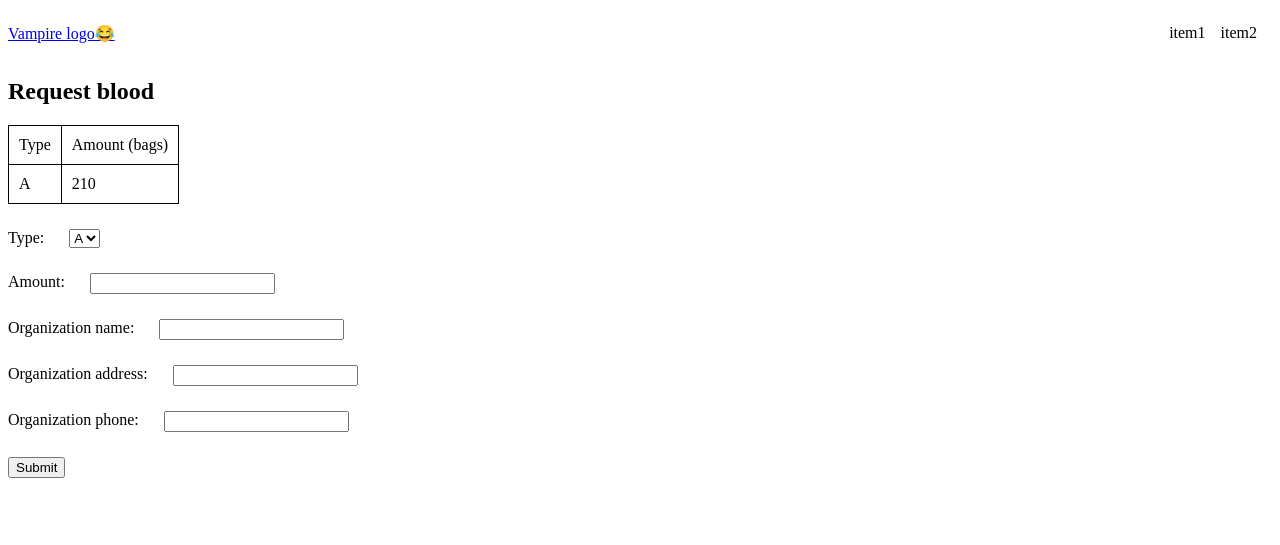
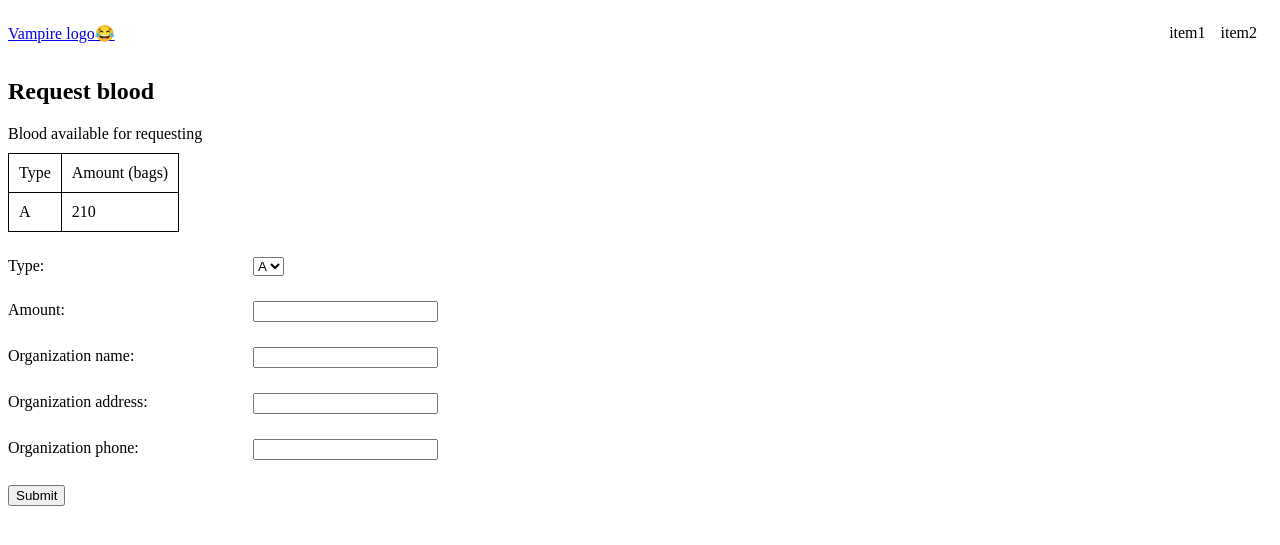
Before and after one commit to xyunsw/EarlyDafny, a Flask app: page /request_blood in a window 1280 px wide. Shown: the top 545 px of the page. Run offline with Flask 2, Linux system fonts and the light colour scheme.

Commit message:
fixed some issues

```diff
--- a/BackendApi.py
+++ b/BackendApi.py
@@ -35,6 +35,8 @@ class BackendApi():
                 raise ValueError()
         except:
             return {"success": False, "msg": "Invalid amount"}
+        if data['org']['name'] == "" or data['org']['address'] == "" or data['org']['phone'] == "":
+            return {"success": False, "msg": "Please complete organization information"}
         org = Organization(data['org']['name'], data['org']['address'], data['org']['phone'])
         res = self._inventory.request_blood(n_bags, data['blood_type'], org)
         dbgprint(f"request blood: {data}")
@@ -74,7 +76,6 @@ class BackendApi():
 
     def update_blood(self, data: dict):
         id = int(data['id'])
-        # fixme
         new_blood: Blood = self._inventory.get_blood_by_id(id)
         new_blood.use_by = int(data['use_by'])
         new_blood.state = int(data['state'])
@@ -107,13 +108,6 @@ class BackendApi():
         except:
             return {"success": False, "msg": f"request of id {id} not found"}
         info = {"success": True}
-        # bloods = []
-        # for blood in req.bloods:
-        #     bloods.append(self.blood_to_dict(blood))
-        # info['bloods'] = bloods
-        # info['id'] = id
-        # org = {"name": req.org.name, "address": req.org.address, "phone": req.org.phone}
-        # info['org'] = org
         info.update(self.request_to_dict(req))
         return info
 
--- a/backend.py
+++ b/backend.py
@@ -16,6 +16,9 @@ print("Initializing backend...", file=sys.stderr)
 # api.update_blood({"id": 3, "use_by": "16666776", "state": 1, "test_state": 2, "feedback": "fhsufhs", "type": "A"})
 # api.update_blood({"id": 4, "use_by": "166666666666", "state": 1, "test_state": 2, "feedback": "fhsufhs", "type": "B"})
 
+
+
+# Generate some initial blood date
 for i in range(210):
-    res = api.add_blood({"donor_name": "Miku", "donor_id": str(uuid.uuid1()), "source": "Bat-Mobile"})
+    res = api.add_blood({"donor_name": "Miku" + str(i), "donor_id": str(i), "source": "Bat-Mobile"})
     api.update_blood({"id": res['id'], "use_by": 1578040193 + i, "state": 1, "test_state": 2, "feedback": "", "type": "A"})
--- a/templates/blood.html
+++ b/templates/blood.html
@@ -5,7 +5,7 @@
 <div>
     <form method="POST">
         <div style="display: flex; margin-bottom: 25px">
-            <label style="width: 200px">Use By Date</label>
+            <label style="width: 200px">Use By Date:</label>
             <input style="margin-left: 25px" type="text" name="use_by" value="{{ info['use_by'] }}" />
         </div>
         <div style="display: flex; margin-bottom: 25px">
@@ -17,7 +17,7 @@
             <input style="margin-left: 25px" type="text" name="type" value="{{ info['type'] }}" />
         </div>
         <div style="display: flex; margin-bottom: 25px">
-            <label style="width: 200px">State: </label>
+            <label style="width: 200px">State:</label>
             <select name="state">
                 <option value='1'>In inventory</option>
                 <option value='2'>Testing</option>
@@ -26,7 +26,7 @@
             </select>
         </div>
         <div style="display: flex; margin-bottom: 25px">
-            <label style="width: 200px">Test State: </label>
+            <label style="width: 200px">Test State:</label>
             <select name="test_state">
                 <option value='1'>Not tested</option>
                 <option value='2'>Good</option>
--- a/templates/request_blood.html
+++ b/templates/request_blood.html
@@ -7,13 +7,14 @@
     <script type="text/javascript">
     let summary_filter = "BloodToSend";
     </script>
+    <div style="margin-bottom: 10px;">Blood available for requesting</div>
     {% include "blood_inventory_summary.html" %}
 </div>
 
 <div>
     <form method="POST">
         <div style="display: flex; margin-bottom: 25px">
-            <label>Type: </label>
+            <label style="width: 220px;">Type: </label>
             <select style="margin-left: 25px" name="blood_type">
                 {% for type in blood_types %}
                     {% if blood_types[type] > 0 %}
@@ -23,19 +24,19 @@
             </select>
         </div>
         <div style="display: flex; margin-bottom: 25px">
-            <label>Amount: </label>
+            <label style="width: 220px;">Amount: </label>
             <input style="margin-left: 25px" type="text" name="n_bags" />
         </div>
         <div style="display: flex; margin-bottom: 25px">
-            <label>Organization name: </label>
+            <label style="width: 220px;">Organization name: </label>
             <input style="margin-left: 25px" type="text" name="org_name" />
         </div>
         <div style="display: flex; margin-bottom: 25px">
-            <label>Organization address: </label>
+            <label style="width: 220px;">Organization address: </label>
             <input style="margin-left: 25px" type="text" name="org_address" />
         </div>
         <div style="display: flex; margin-bottom: 25px">
-            <label>Organization phone: </label>
+            <label style="width: 220px;">Organization phone: </label>
             <input style="margin-left: 25px" type="text" name="org_phone" />
         </div>
         <div style="display: flex; margin-bottom: 25px">
```
